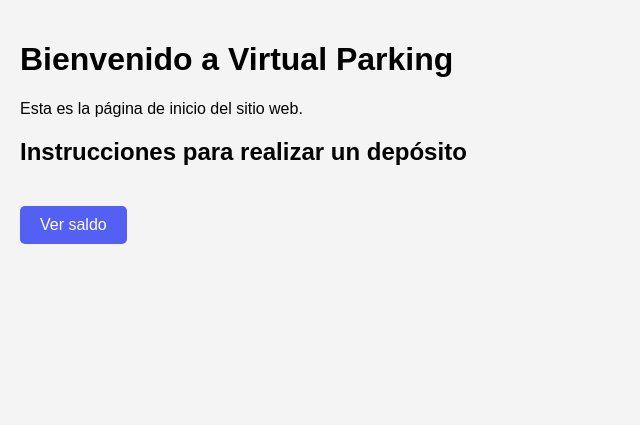
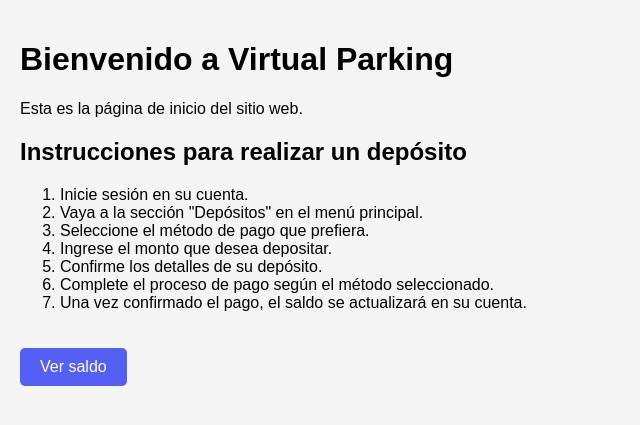
Before and after one commit to Henao13/Proyecto-Integrador, a Django app: template parking/templates/home.html in a window 1280 px wide. Shown: the part 38-463 px from the top of the page, without its empty margins (0-640 px from the left). Run offline with Django 4.2, Linux system fonts and the light colour scheme; the template is opened without the code that fills it: values that come from a table or form of the project are taken from there, others are empty; data comes from the database, SQL or seed files in the repository.

Commit message:
Quitamos la ia

```diff
--- a/parking/templates/home.html
+++ b/parking/templates/home.html
@@ -4,15 +4,15 @@
     <h1>Bienvenido a Virtual Parking</h1>
     <p>Esta es la página de inicio del sitio web.</p>
     <h2>Instrucciones para realizar un depósito</h2>
-    <ul>
-        {% for paso in pasos %}
-            <li>{{ paso }}</li>
-        {% endfor %}
-    </ul>
-
-
-
-
+    <ol>
+        <li>Inicie sesión en su cuenta.</li>
+        <li>Vaya a la sección "Depósitos" en el menú principal.</li>
+        <li>Seleccione el método de pago que prefiera.</li>
+        <li>Ingrese el monto que desea depositar.</li>
+        <li>Confirme los detalles de su depósito.</li>
+        <li>Complete el proceso de pago según el método seleccionado.</li>
+        <li>Una vez confirmado el pago, el saldo se actualizará en su cuenta.</li>
+    </ol>
     {% if usuario %}
         <a href="{% url 'saldo' %}" class="btn-saldo">Ver saldo</a>
     {% else %}
```
Also changed, not shown: parking/views.py (+1 -12 lines).
